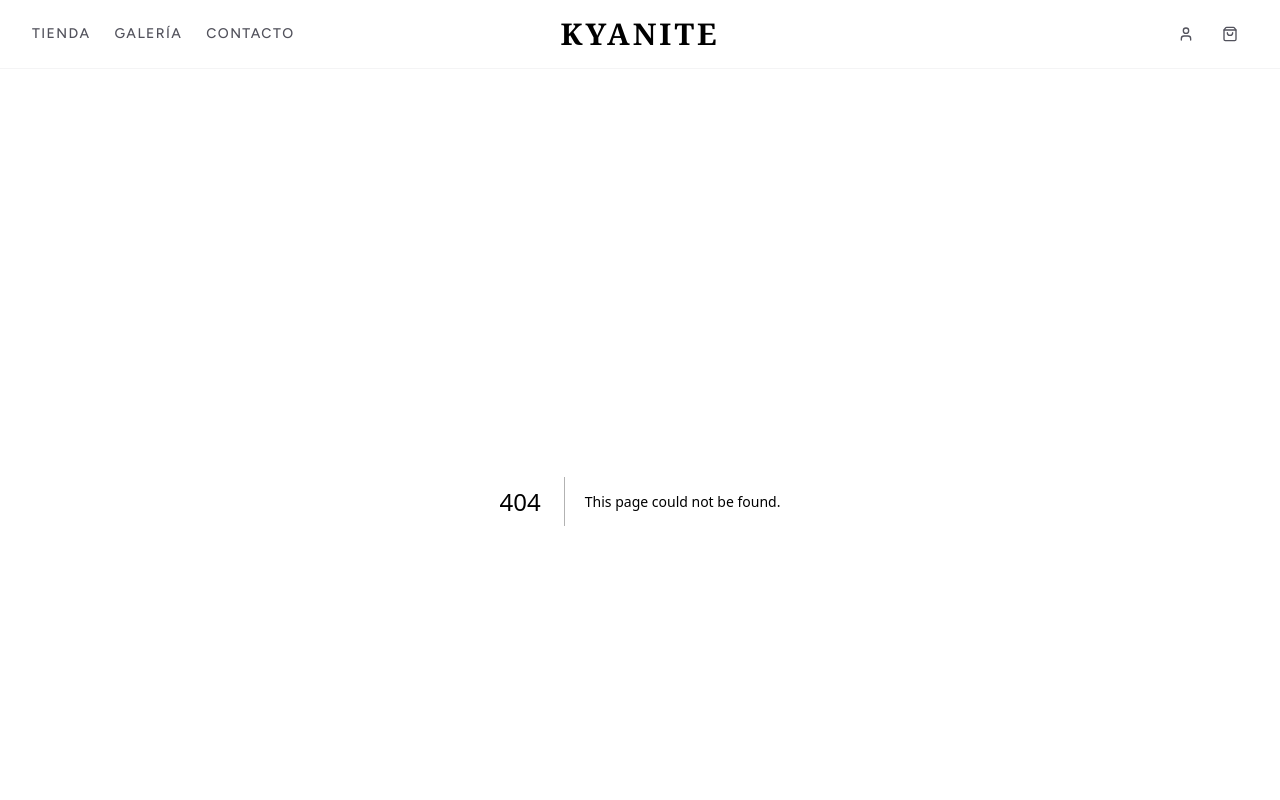
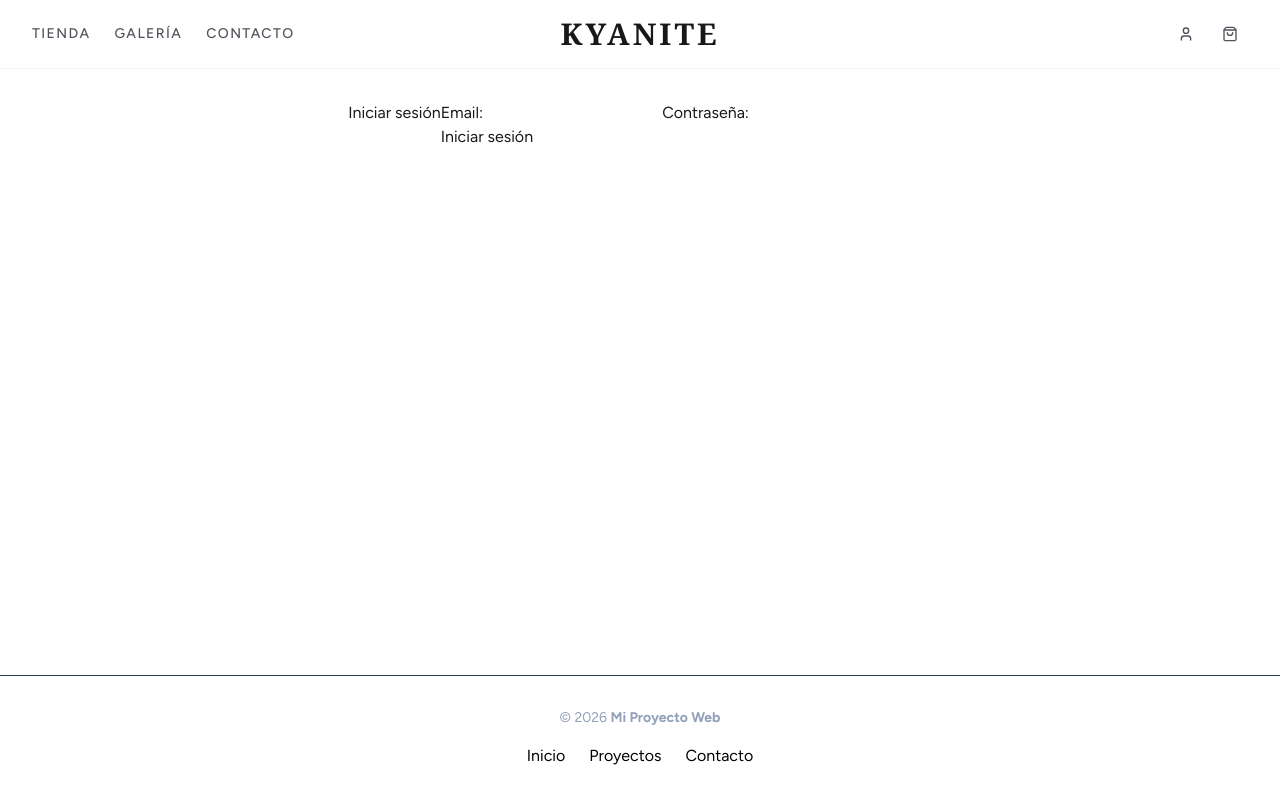
Before and after one commit to lalit0o/ProyectoAplicacionesWeb, a Next.js app in the folder frontend/: page /login in a window 1280 px wide. Before the commit this address had no page. Shown: the top 800 px of the page. Built offline with nearby package versions, Linux system fonts and the light colour scheme.

Commit message:
implementacion de login

```diff
--- /dev/null
+++ b/frontend/src/app/login/page.tsx
@@ -0,0 +1,51 @@
+'use client'
+
+import Form from 'next/form'
+import {useState} from 'react'
+
+export default function Login() {
+
+    const [email,setEmail] = useState('');
+    const [password,setPassword] = useState('');
+
+    const handleEmailChange= (event)=>{
+        setEmail(event.target.value);
+    }
+
+    const handlePasswordChange = (event)=>{
+        setPassword(event.target.value);
+    }
+
+    const handleSubmit=(event)=>{
+        event.preventDefault();
+        console.log('Email',email);
+        console.log('contraseña',password);
+
+    }
+
+    return (<div className="flex flex-row justify-center">
+
+        <h1>Iniciar sesión</h1>
+
+        <Form onSubmit={handleSubmit}>
+            <div className="form-group">
+                <label>Email:</label>
+                <input
+                    type="email"
+                    value={email}
+                    onChange={handleEmailChange} />
+
+                <label>Contraseña: </label>
+                <input
+                    type="password"
+                    value={password}
+                    onChange={handlePasswordChange} />
+            </div>
+
+            <button type="submit">Iniciar sesión</button>
+        </Form>
+
+
+    </div>)
+
+}
```
Also changed, not shown: frontend/src/app/login/loginService.tsx (added).
